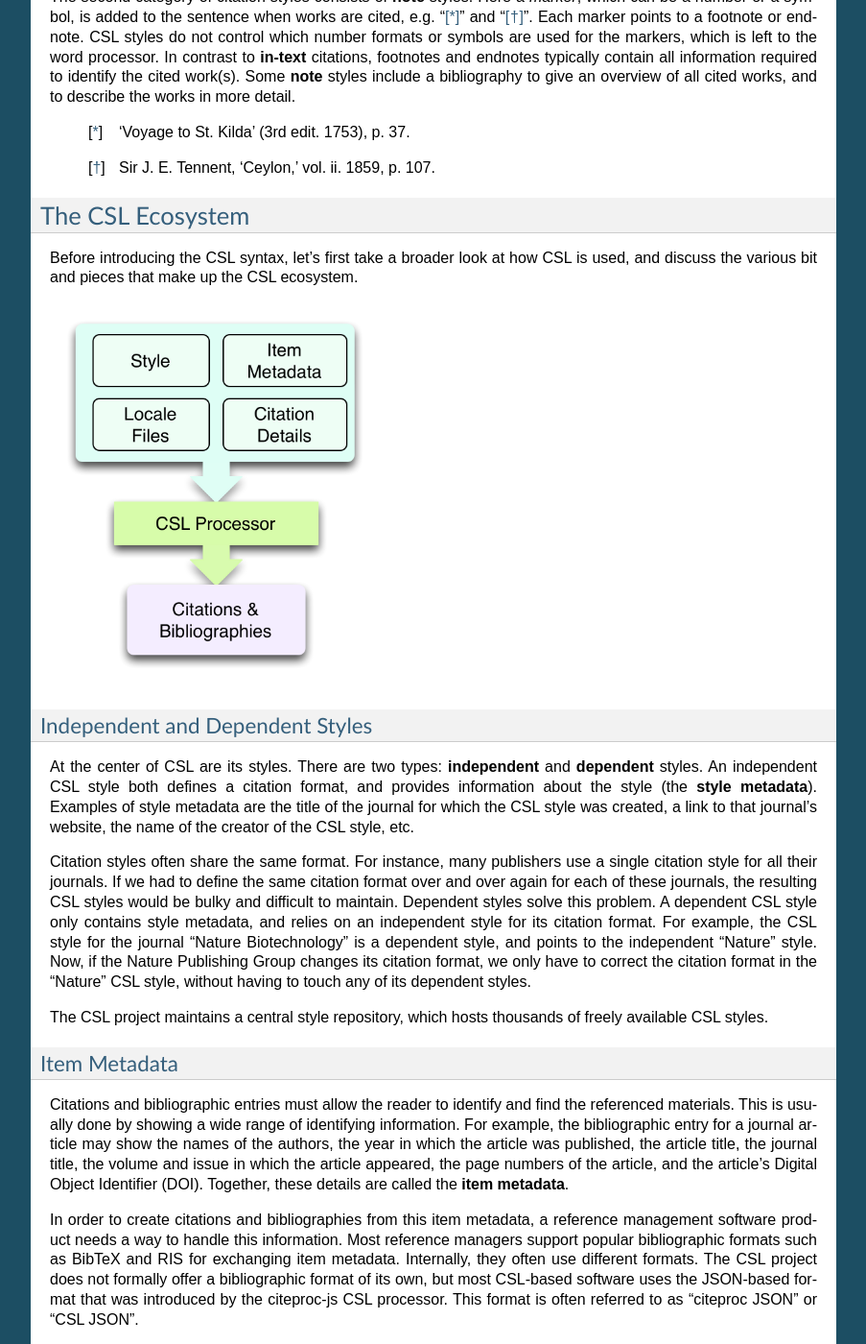
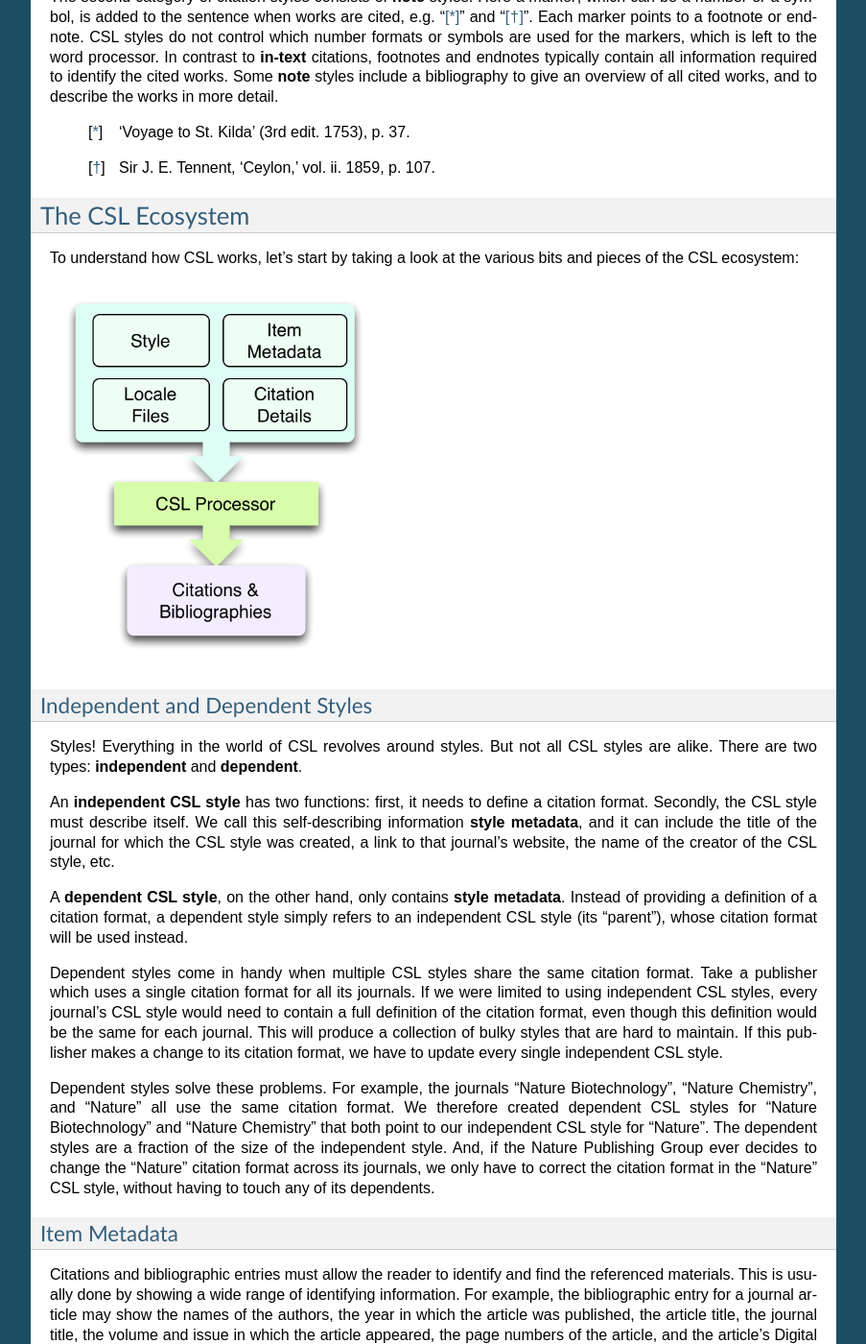
Before and after one commit to rmzelle/writing, a Sphinx documentation site: the page built from docs/primer.rst, in a window 1280 px wide and 1400 px high, scrolled down 3047 px. Shown: the whole window at 96% size, without its empty margins (198-1101 px from the left). Built offline with Sphinx 7.4.7, drawn with Linux system fonts in a browser that asks for light colours; some of the changed text lies outside the part shown.

Commit message:
More work on primer

```diff
--- a/docs/primer.rst
+++ b/docs/primer.rst
@@ -22,9 +22,9 @@ This primer is an introduction to the `Citation Style Language`_ (CSL), an open
 What is CSL?
 ~~~~~~~~~~~~
 
-If you ever wrote a research paper, you probably included references to other works. Referencing is important in scholarly communication, as it provides attribution and links together published research. However, manually formatting references can become very time-consuming, especially when you're dealing with multiple journals that each have their own citation style.
+If you ever wrote a research paper, you probably included references to other works. Referencing is important in scholarly communication, as it provides attribution, and links together published research. However, manually formatting references can become very time-consuming, especially when you're dealing with multiple journals that each have their own citation style.
 
-Luckily, reference management software can help out. Programs like Zotero, Mendeley, and Papers not only help you manage your research library, but can also automatically generate citations and bibliographies. But to format references in the desired style, these programs need descriptions of each citation style in language the computer can understand. As you might have guessed, the Citation Style Language (CSL) is such a language.
+Luckily, reference management software can help out. Programs like Zotero, Mendeley, and Papers not only help you manage your research library, but can also automatically generate citations and bibliographies. But to format references in the desired style, these programs need descriptions of each citation style in a language the computer can understand. As you might have guessed, the Citation Style Language (CSL) is such a language.
 
 Citation Formats
 ~~~~~~~~~~~~~~~~
@@ -43,7 +43,7 @@ Each citation points to one or more *bibliographic entries*. In CSL, each indivi
 
 Cites of **author-date** styles show author names and the date of publication, e.g. "(Van der Klei et al. 1991; Zwart et al. 1983)", whereas cites of **author** styles only show names, e.g. "(Gidijala et al.)". Bibliographic entries are typically sorted alphabetically by author.
 
-Note that many style guides use the confusing term "Harvard" to refer to **author-date** formats, even when citation styles don't have any connection to Harvard University. There is also no such thing as a single official "Harvard" style.
+Note that many style guides use the confusing term "Harvard" to refer to **author-date** formats, even though most of these styles have no connection to Harvard University. There is also no such thing as a single official "Harvard" style.
 
 **Example Bibliography**
 
@@ -93,7 +93,7 @@ Cites of **label** styles consist of short keys, e.g. "[GBKv2008]" and "[ZwVH198
 Note Styles
 ^^^^^^^^^^^
 
-The second category of citation styles consists of **note** styles. Here a *marker*, which can be a number or a symbol, is added to the sentence when works are cited, e.g. "[*]_" and "[*]_". Each marker points to a footnote or endnote. CSL styles do not control which number formats or symbols are used for the markers, which is left to the word processor. In contrast to **in-text** citations, footnotes and endnotes typically contain all information required to identify the cited work(s). Some **note** styles include a bibliography to give an overview of all cited works, and to describe the works in more detail.
+The second category of citation styles consists of **note** styles. Here a *marker*, which can be a number or a symbol, is added to the sentence when works are cited, e.g. "[*]_" and "[*]_". Each marker points to a footnote or endnote. CSL styles do not control which number formats or symbols are used for the markers, which is left to the word processor. In contrast to **in-text** citations, footnotes and endnotes typically contain all information required to identify the cited works. Some **note** styles include a bibliography to give an overview of all cited works, and to describe the works in more detail.
 
     .. [*] 'Voyage to St. Kilda' (3rd edit. 1753), p. 37.
     .. [*] Sir J. E. Tennent, 'Ceylon,' vol. ii. 1859, p. 107.
@@ -101,7 +101,7 @@ The second category of citation styles consists of **note** styles. Here a *mark
 The CSL Ecosystem
 ~~~~~~~~~~~~~~~~~
 
-Before introducing the CSL syntax, let's first take a broader look at how CSL is used, and discuss the various bit and pieces that make up the CSL ecosystem.
+To understand how CSL works, let's start by taking a look at the various bits and pieces of the CSL ecosystem:
 
 |csl-infrastructure|
 
@@ -111,11 +111,15 @@ Before introducing the CSL syntax, let's first take a broader look at how CSL is
 Independent and Dependent Styles
 ^^^^^^^^^^^^^^^^^^^^^^^^^^^^^^^^
 
-At the center of CSL are its styles. There are two types: **independent** and **dependent** styles. An independent CSL style both defines a citation format, and provides information about the style (the **style metadata**). Examples of style metadata are the title of the journal for which the CSL style was created, a link to that journal's website, the name of the creator of the CSL style, etc.
+Styles! Everything in the world of CSL revolves around styles. But not all CSL styles are alike. There are two types: **independent** and **dependent**.
 
-Citation styles often share the same format. For instance, many publishers use a single citation style for all their journals. If we had to define the same citation format over and over again for each of these journals, the resulting CSL styles would be bulky and difficult to maintain. Dependent styles solve this problem. A dependent CSL style only contains style metadata, and relies on an independent style for its citation format. For example, the CSL style for the journal "Nature Biotechnology" is a dependent style, and points to the independent "Nature" style. Now, if the Nature Publishing Group changes its citation format, we only have to correct the citation format in the "Nature" CSL style, without having to touch any of its dependent styles.
+An **independent CSL style** has two functions: first, it needs to define a citation format. Secondly, the CSL style must describe itself. We call this self-describing information **style metadata**, and it can include the title of the journal for which the CSL style was created, a link to that journal's website, the name of the creator of the CSL style, etc.
 
-The CSL project maintains a central style repository, which hosts thousands of freely available CSL styles.
+A **dependent CSL style**, on the other hand, only contains **style metadata**. Instead of providing a definition of a citation format, a dependent style simply refers to an independent CSL style (its "parent"), whose citation format will be used instead.
+
+Dependent styles come in handy when multiple CSL styles share the same citation format. Take a publisher which uses a single citation format for all its journals. If we were limited to using independent CSL styles, every journal's CSL style would need to contain a full definition of the citation format, even though this definition would be the same for each journal. This will produce a collection of bulky styles that are hard to maintain. If this publisher makes a change to its citation format, we have to update every single independent CSL style.
+
+Dependent styles solve these problems. For example, the journals "Nature Biotechnology", "Nature Chemistry", and "Nature" all use the same citation format. We therefore created dependent CSL styles for "Nature Biotechnology" and "Nature Chemistry" that both point to our independent CSL style for "Nature". The dependent styles are a fraction of the size of the independent style. And, if the Nature Publishing Group ever decides to change the "Nature" citation format across its journals, we only have to correct the citation format in the "Nature" CSL style, without having to touch any of its dependents.
 
 Item Metadata
 ^^^^^^^^^^^^^
```
Also changed, not shown: other parts of docs/primer.rst (+1 -1 lines).
